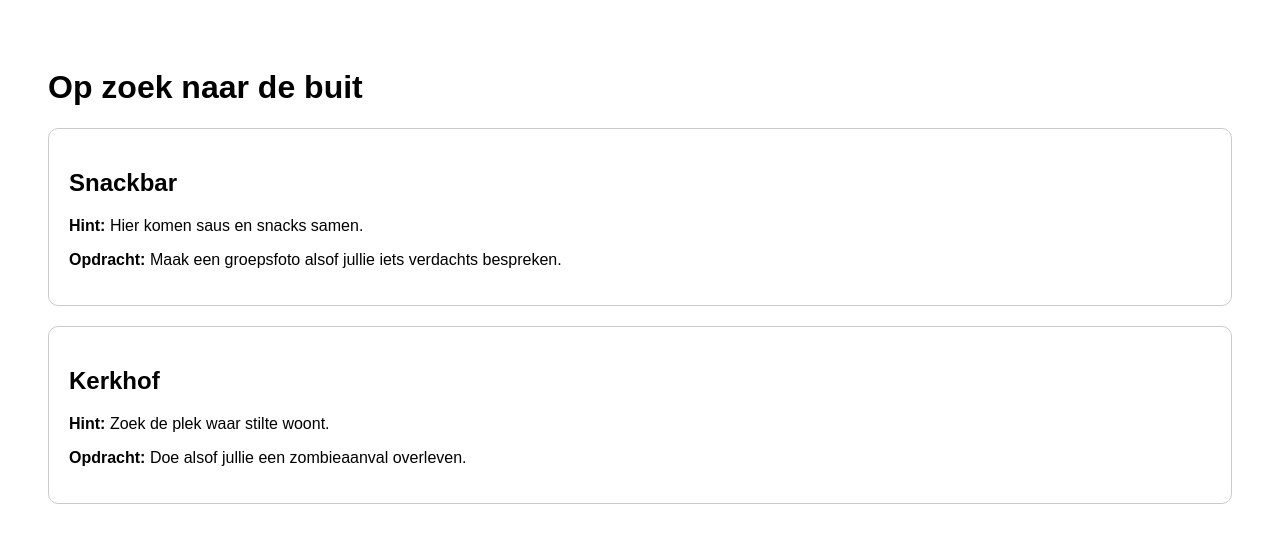
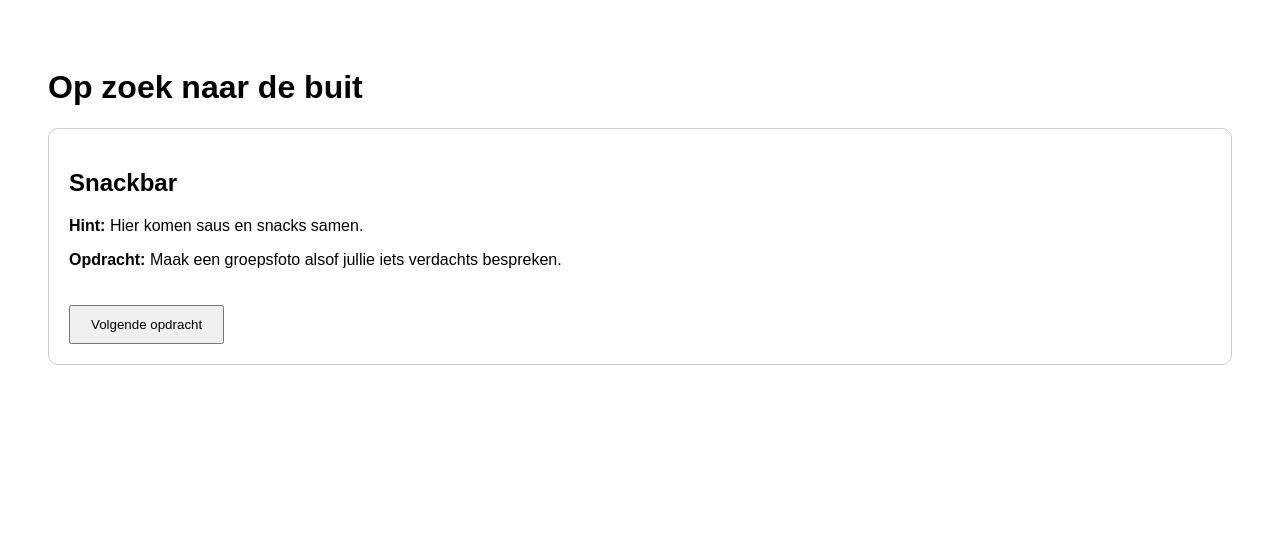
Before and after one commit to 86jen/op-zoek-naar-de-buit-app, a React (Vite) app: page / in a window 1280 px wide. Shown: the top 542 px of the page. Built offline with nearby package versions, Linux system fonts and the light colour scheme.

Commit message:
Update App.jsx

```diff
--- a/src/App.jsx
+++ b/src/App.jsx
@@ -1,3 +1,5 @@
+import { useState } from 'react'
+
 export default function App() {
   const opdrachten = [
     {
@@ -12,25 +14,49 @@ export default function App() {
     }
   ]
 
+  const [huidigeOpdracht, setHuidigeOpdracht] = useState(0)
+
+  function volgendeOpdracht() {
+    if (huidigeOpdracht < opdrachten.length - 1) {
+      setHuidigeOpdracht(huidigeOpdracht + 1)
+    }
+  }
+
+  const item = opdrachten[huidigeOpdracht]
+
   return (
     <div style={{ padding: '40px', fontFamily: 'Arial' }}>
       <h1>Op zoek naar de buit</h1>
 
-      {opdrachten.map((item, index) => (
-        <div
-          key={index}
+      <div
+        style={{
+          border: '1px solid #ccc',
+          padding: '20px',
+          borderRadius: '10px',
+          marginTop: '20px'
+        }}
+      >
+        <h2>{item.titel}</h2>
+
+        <p>
+          <strong>Hint:</strong> {item.hint}
+        </p>
+
+        <p>
+          <strong>Opdracht:</strong> {item.opdracht}
+        </p>
+
+        <button
+          onClick={volgendeOpdracht}
           style={{
-            border: '1px solid #ccc',
-            padding: '20px',
-            marginBottom: '20px',
-            borderRadius: '10px'
+            marginTop: '20px',
+            padding: '10px 20px',
+            cursor: 'pointer'
           }}
         >
-          <h2>{item.titel}</h2>
-          <p><strong>Hint:</strong> {item.hint}</p>
-          <p><strong>Opdracht:</strong> {item.opdracht}</p>
-        </div>
-      ))}
+          Volgende opdracht
+        </button>
+      </div>
     </div>
   )
 }
```
